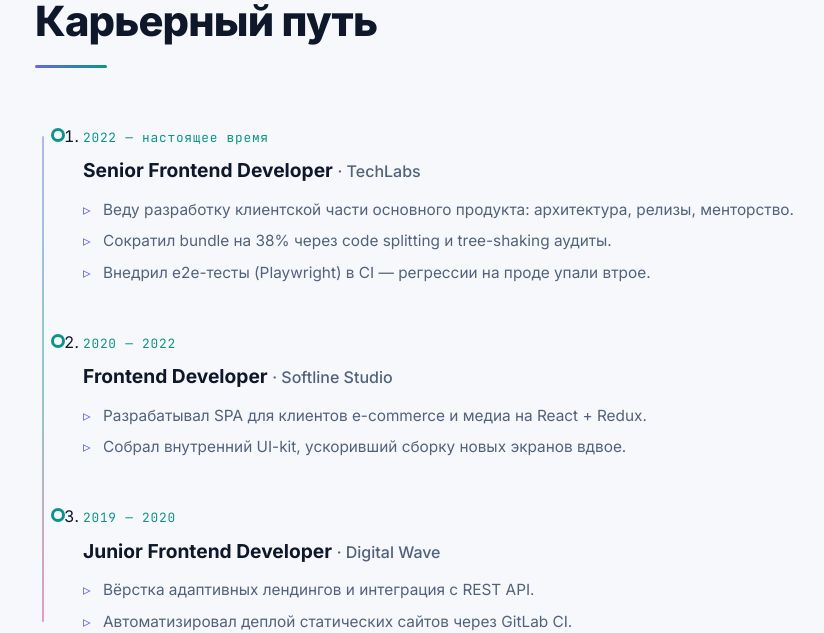
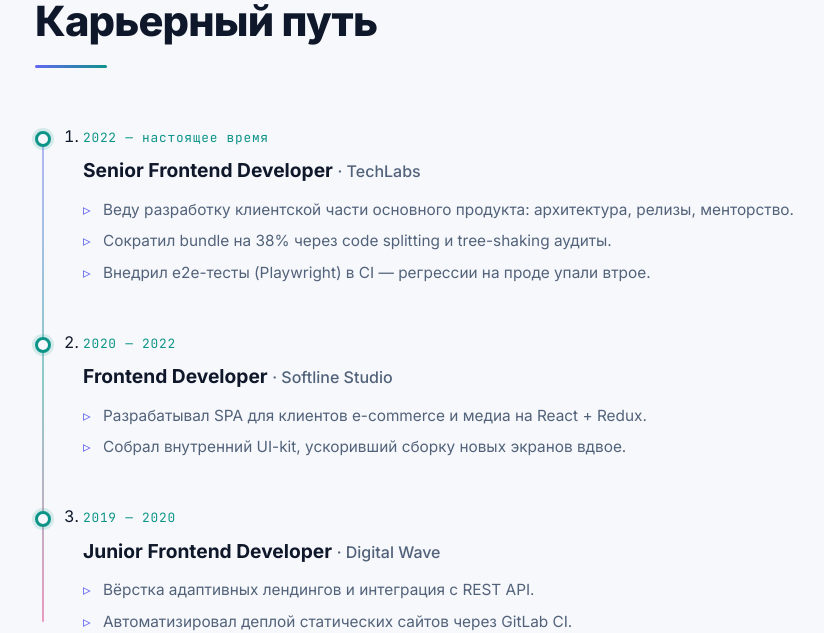
Before and after one commit to VictorKachin/mistral_dev-portfolio, a React (Vite) app: page / in a window 1280 px wide. Shown: the part 3640-4273 px from the top of the page, without its empty margins (45-869 px from the left). Built offline with nearby package versions, Linux system fonts and the light colour scheme.

Commit message:
Revert 'Fix timeline: detach markers from rail'

```diff
--- a/src/components/Experience/Experience.module.css
+++ b/src/components/Experience/Experience.module.css
@@ -32,13 +32,14 @@
 
 .dot {
   position: absolute;
-  left: -32px;
-  top: 4px;
-  width: 14px;
-  height: 14px;
+  left: -48px;
+  top: 7px;
+  width: 16px;
+  height: 16px;
   border-radius: 50%;
   background: var(--bg);
   border: 3px solid var(--accent);
+  box-shadow: 0 0 0 3px color-mix(in srgb, var(--accent) 14%, transparent);
   animation: pop 0.5s cubic-bezier(0.22, 1, 0.36, 1) backwards;
 }
 
@@ -98,6 +99,6 @@
   }
 
   .dot {
-    left: -20px;
+    left: -36px;
   }
 }
```
